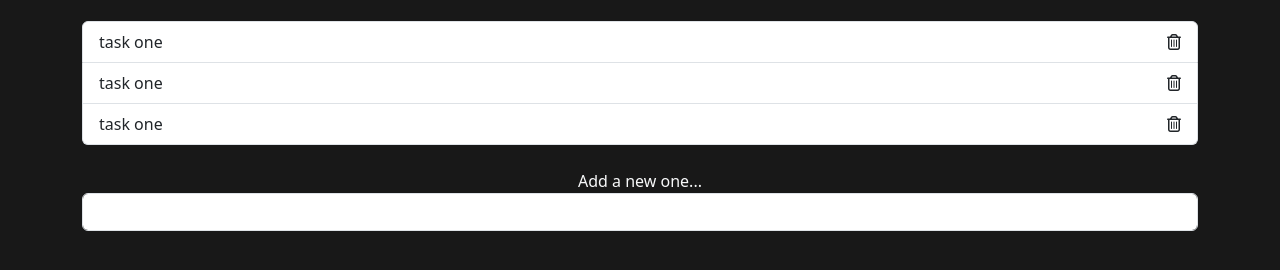
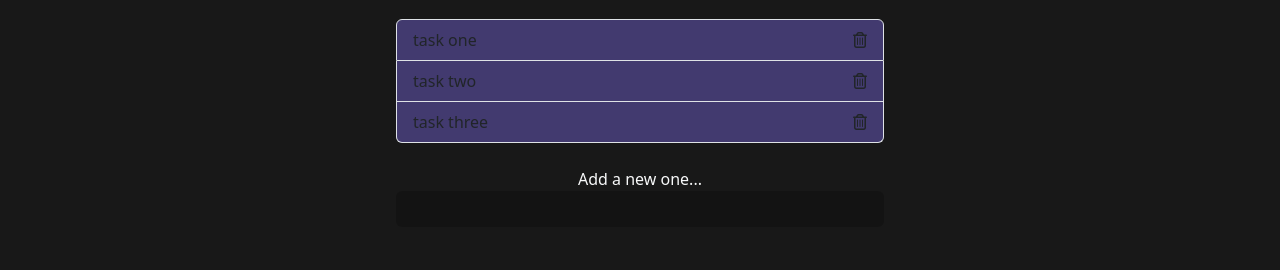
Before and after one commit to randy918/udemy-todo-52324, a plain HTML site: page index.html in a window 1280 px wide. Shown: the part 190-460 px from the top of the page. Drawn offline with nearby package versions, Linux system fonts and the light colour scheme.

Commit message:
5-23-24-2251

```diff
--- a/css/index.scss
+++ b/css/index.scss
@@ -1,7 +1,8 @@
 @import url('https://fonts.googleapis.com/css2?family=Fira+Sans:ital,wght@0,400;0,700;0,900;1,400;1,700;1,900&display=swap');
 
 
-$colors: (bg: rgba(55, 66, 76, 1),
+$colors: (
+    bg: rgba(55, 66, 76, 1),
     theGreen: rgba(0, 173, 43, 1),
     theRed: rgba(194, 47, 51, 1),
     theOrange: rgba(255, 103, 0, 1),
@@ -50,6 +51,7 @@ $colors: (bg: rgba(55, 66, 76, 1),
 
 * {
     background-color: getColor(coolGrey1000);
+
     *::before,
     *::after {
         box-sizing: border-box;
@@ -76,6 +78,27 @@ body {
     background-color: var(--background-color);
 
 }
+
 //_ ████████████████████████████████████  GENERIC ABOVE
 
 //>  ████████████████████████████████████  THIS LESSON BELOW
+
+.container {
+    max-width: 32em;
+}
+
+input[type=text],
+input[type=text]:focus {
+    color: #fff;
+    border: none;
+    background: rgba(0, 0, 0, 0.2);
+    max-width: 32em;
+}
+
+.todos li {
+    background: #423a6f;
+}
+
+.delete {
+    cursor: pointer;
+}
--- a/index.html
+++ b/index.html
@@ -26,16 +26,16 @@
       </header>
 
 <ul class="list-group todos mx-auto text-light">
-<li class="list-group-item d-flex justify-content-between align-items-center"
+<li class="list-group-item d-flex justify-content-between align-items-center">
 <span>task one</span>
 <i class="far fa-trash-alt delete"></i>
 </li>
-<li class="list-group-item d-flex justify-content-between align-items-center"
-<span>task one</span>
+<li class="list-group-item d-flex justify-content-between align-items-center">
+<span>task two</span>
 <i class="far fa-trash-alt delete"></i>
 </li>
-<li class="list-group-item d-flex justify-content-between align-items-center"
-<span>task one</span>
+<li class="list-group-item d-flex justify-content-between align-items-center">
+<span>task three</span>
 <i class="far fa-trash-alt delete"></i>
 </li>
 </ul>
```
Also changed, not shown: css/index.css, 1 other file.
